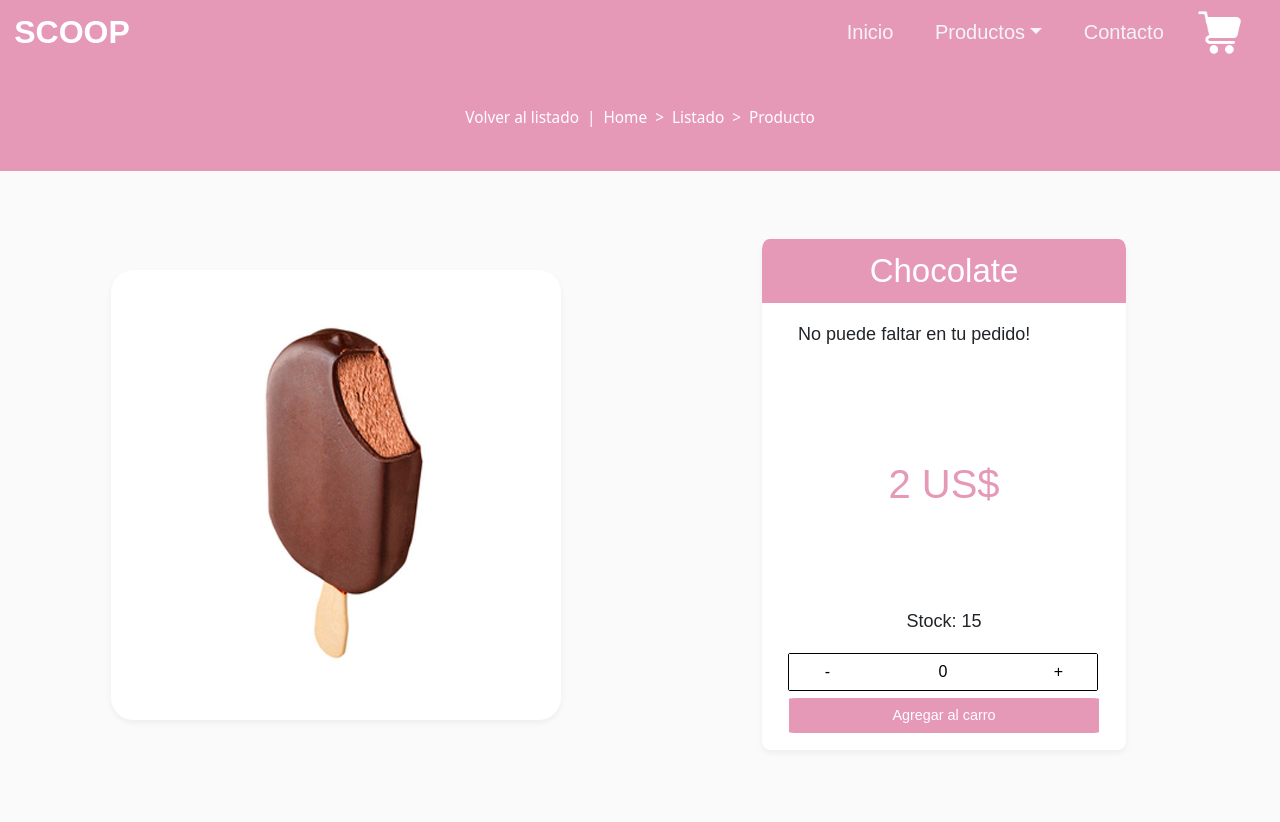
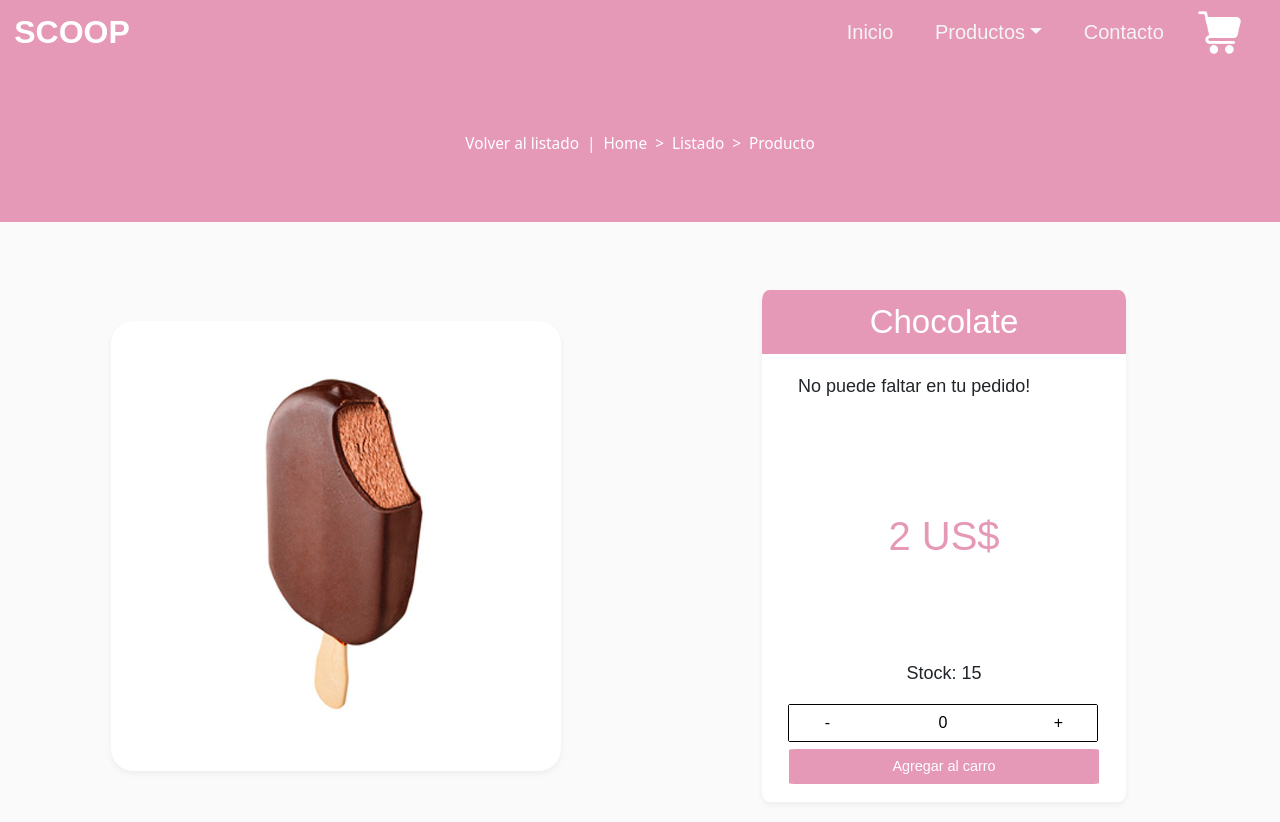
Before and after one commit to AlexisBaladon/React-Ecommerce-SCOOP, a React (Create React App) app: page /item/1 in a window 1280 px wide. Shown: the top 822 px of the page. Built offline with nearby package versions, Linux system fonts and the light colour scheme.

Commit message:
Fin. Funcionalidad de boton de desafio e itemchoser funcional

```diff
--- a/src/components/items/detail/itemCount.tsx
+++ b/src/components/items/detail/itemCount.tsx
@@ -1,30 +1,31 @@
-import React, {useState} from 'react';
+import React from 'react';
 import {Button} from 'react-bootstrap';
 
 import './itemCount.css'
 
 interface IProps {
   stock: number;
-  initial: number;
-  onAdd(num: number, set: React.Dispatch<number>): void;
-  onSub(num: number, set: React.Dispatch<number>): void;
+  productCount: number;
+  increase(): void;
+  decrease(): void;
+  onAdd(): void;
 }
 
-const ItemCount: React.FC<IProps> = ({stock, initial, onAdd, onSub}: IProps) => {
-  const [productCount, setProductCount] = useState<number>(initial);
-  const add = () => {if (productCount < stock) onAdd(productCount, setProductCount)};
-  const sub = () => {if (productCount >     0) onSub(productCount, setProductCount)};
+const ItemCount: React.FC<IProps> = ({stock, productCount, increase, decrease, onAdd}: IProps) => {
 
   return <> <div className="item-count input-group">
-              <span className="item-count-span" onClick={sub}>
+              <span className="item-count-span" onClick={decrease}>
                   <Button className="item-count-btn item-count-element">-</Button>
               </span>
               <input type="text" name="cantItems"
                      className="item-count-element form-control input-number"
                      readOnly value={productCount} min="0" max={stock} />
-                <span className="item-count-span" onClick={add}>
+                <span className="item-count-span" onClick={increase}>
                   <Button className="item-count-btn item-count-element">+</Button>
                 </span>
+            </div>
+            <div className ="add-cart-container input-group py-2 display-content-center">
+              <Button className = "add-cart" variant="primary" onClick={onAdd}>Agregar al carro</Button>
             </div>
         </>
 
--- a/src/components/items/detail/itemDetail.css
+++ b/src/components/items/detail/itemDetail.css
@@ -99,7 +99,8 @@
 /* Cart */
 
 .add-cart-container {
-    width: 85%;
+    padding-left: 0; padding-right: 0;
+    width: 100%;
     display: inline-block;
   }
 
--- a/src/components/items/detail/itemDetail.tsx
+++ b/src/components/items/detail/itemDetail.tsx
@@ -6,6 +6,8 @@ import ItemCategory from '../../../dataTypes/itemCategory';
 
 import './itemDetail.css';
 import ItemChoserContainer from './itemChoserContainer';
+import { useState } from 'react';
+import { Link } from 'react-router-dom';
 
 interface IProps {
     item: DtItem;
@@ -13,21 +15,55 @@ interface IProps {
 
 const ItemDetail: React.FC<IProps> = ({item}: IProps) => {
 
+  //Item destructuring
+  const [itemId, title, description, price, pictureUrl, stock, category]:
+        [number, string, string, number, string, number, ItemCategory] =
+        [item.id, item.title, item.description, item.price, item.pictureUrl, item.stock, item.category];
+
   //ItemCount
-  const onAdd = (num: number, setNum: React.Dispatch<number>): void => setNum(num + 1);
-  const onSub = (num: number, setNum: React.Dispatch<number>): void => setNum(num - 1);
   const initial: number = 0;
+  const [productCount, setProductCount] = useState<number>(initial);
+  const [inCart, setInCart] = useState<boolean>(false);
+
+  const increase = (): void => {
+    if (productCount < stock) setProductCount(productCount + 1);
+  }
+
+  const decrease = (): void => {
+    if (productCount > 0) setProductCount(productCount - 1);
+  }
+
+  const onAdd = (): void => {
+    if (productCount > 0) setInCart(true);
+  }
+
+  //Item count is only showed when the item is not in the cart
+  const BuyItem: React.FC<{}> = () =>
+    inCart ?
+    <>
+      <div style={{fontStyle:"italic"}}>
+        <p style={{marginBottom:"0px"}}> Producto agregado al carrito! </p>
+      </div>
+      <Link to="/cart">
+        <div className = "py-2">
+          <Button className = "add-cart" variant="primary">Ver carrito</Button>
+        </div>
+      </Link>
+    </>
+    :
+    <ItemCount
+      stock = {stock}
+      productCount = {productCount}
+      increase = {increase}
+      decrease = {decrease}
+      onAdd = {onAdd}
+    />
 
   //Image size according to category
   const imgWidth = new Map([[ItemCategory.Paleta    , "450px"],
                             [ItemCategory.Recipiente, "575px"],
                             [ItemCategory.Postre    , "600px"],
                           ])
-
-  //Item destructuring
-  const [id, title, description, price, pictureUrl, stock, category]:
-        [number, string, string, number, string, number, ItemCategory] =
-        [item.id, item.title, item.description, item.price, item.pictureUrl, item.stock, item.category];
 
   return <>
     <div id="item-detail">
@@ -40,7 +76,7 @@ const ItemDetail: React.FC<IProps> = ({item}: IProps) => {
             :
             <Row className="justify-content-center">
               <div id="title-item-choser"><h3>Personaliza tu helado:</h3></div>
-              <ItemChoserContainer id={id}/>
+              <ItemChoserContainer id={itemId}/>
             </Row>
           }
         </Col>
@@ -54,15 +90,7 @@ const ItemDetail: React.FC<IProps> = ({item}: IProps) => {
             <div id="bottom-info-item-detail">
               <p id="stock-item-detail">Stock: {stock}</p>
               <Row className = "item-count-container ">
-                <ItemCount
-                  stock = {stock}
-                  initial = {initial}
-                  onAdd = {onAdd}
-                  onSub = {onSub}
-                />
-              </Row>
-              <Row className ="add-cart-container input-group py-2 display-content-center">
-                <Button className = "add-cart" variant="primary">Agregar al carro</Button>
+                <BuyItem /> {/* Dynamically selected component*/}
               </Row>
             </div>
           </div>
--- a/src/components/items/detail/itemDetailContainer.css
+++ b/src/components/items/detail/itemDetailContainer.css
@@ -1,4 +1,8 @@
 /* Go back */
+
+#routes-container-item-detail {
+  padding: 2% 0 2% 0;
+}
 
 #routes-item-detail {
   background-color: var(--main-color);
--- a/src/components/items/detail/itemDetailContainer.tsx
+++ b/src/components/items/detail/itemDetailContainer.tsx
@@ -36,7 +36,7 @@ const ItemDetailContainer: React.FC<{}> = () => {
   return <div>
     <Row id="routes-item-detail">
       <Navbar className="routes-nav-item-detail" variant="light">
-        <Container className="justify-content-center" >
+        <Container id="routes-container-item-detail" className="justify-content-center" >
           <Nav>
             <Nav.Link as={Link} to="/">Volver al listado</Nav.Link>
             <Navbar.Text>|</Navbar.Text>
--- a/src/routes/routes.tsx
+++ b/src/routes/routes.tsx
@@ -4,6 +4,7 @@ import NavBar from "../components/navbar/navbar";
 import ItemDetailContainer from "../components/items/detail/itemDetailContainer";
 import ItemListContainer from "../components/items/list/itemListContainer";
 import Error404 from "../components/errors/error404/error404";
+import Cart from "../components/cart/cart";
 
 const Routes = () => {
 
@@ -21,6 +22,7 @@ const Routes = () => {
           <Route path="/"             element={<ItemListContainer                    /> } />
           <Route path="/category/:id" element={<ItemListContainer                    /> } />
           <Route path="/item/:id"     element={<ItemDetailContainer                  /> } />
+          <Route path="/cart"         element={<Cart                                 /> } />
           <Route path="*"             element={<Error404 setHasNavbar={setHasNavbar} /> } />
         </Switch>
       </BrowserRouter>
```
Also changed, not shown: src/context/cartContext.tsx (deleted, +0 -14 lines).
